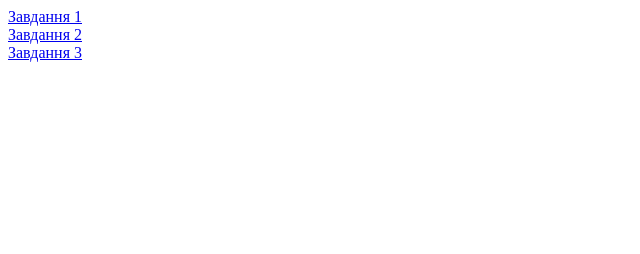
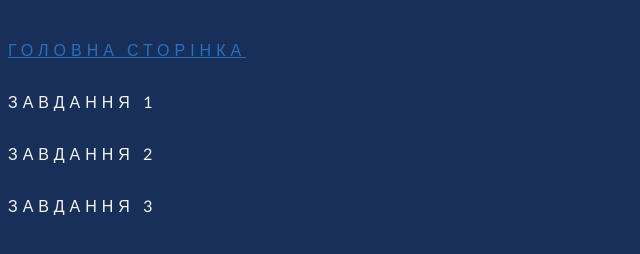
Before and after one commit to Fosa1990/goit-js-hw-11-promisification, a plain HTML site: page index.html in a window 1280 px wide. Shown: the whole page, without its empty margins (0-640 px from the left). Drawn offline with Linux system fonts and the light colour scheme.

Commit message:
Update index.html

```diff
--- a/index.html
+++ b/index.html
@@ -5,8 +5,11 @@
     <meta http-equiv="X-UA-Compatible" content="IE=edge" />
     <meta name="viewport" content="width=device-width, initial-scale=1.0" />
     <title>Promisification</title>
+    <link rel="stylesheet" href="css/styles.css" />
   </head>
   <body>
+    <a href="./index.html" class="current">Головна сторінка</a>
+    <br />
     <a href="./task1.html">Завдання 1</a>
     <br />
     <a href="./task2.html">Завдання 2</a>
```
